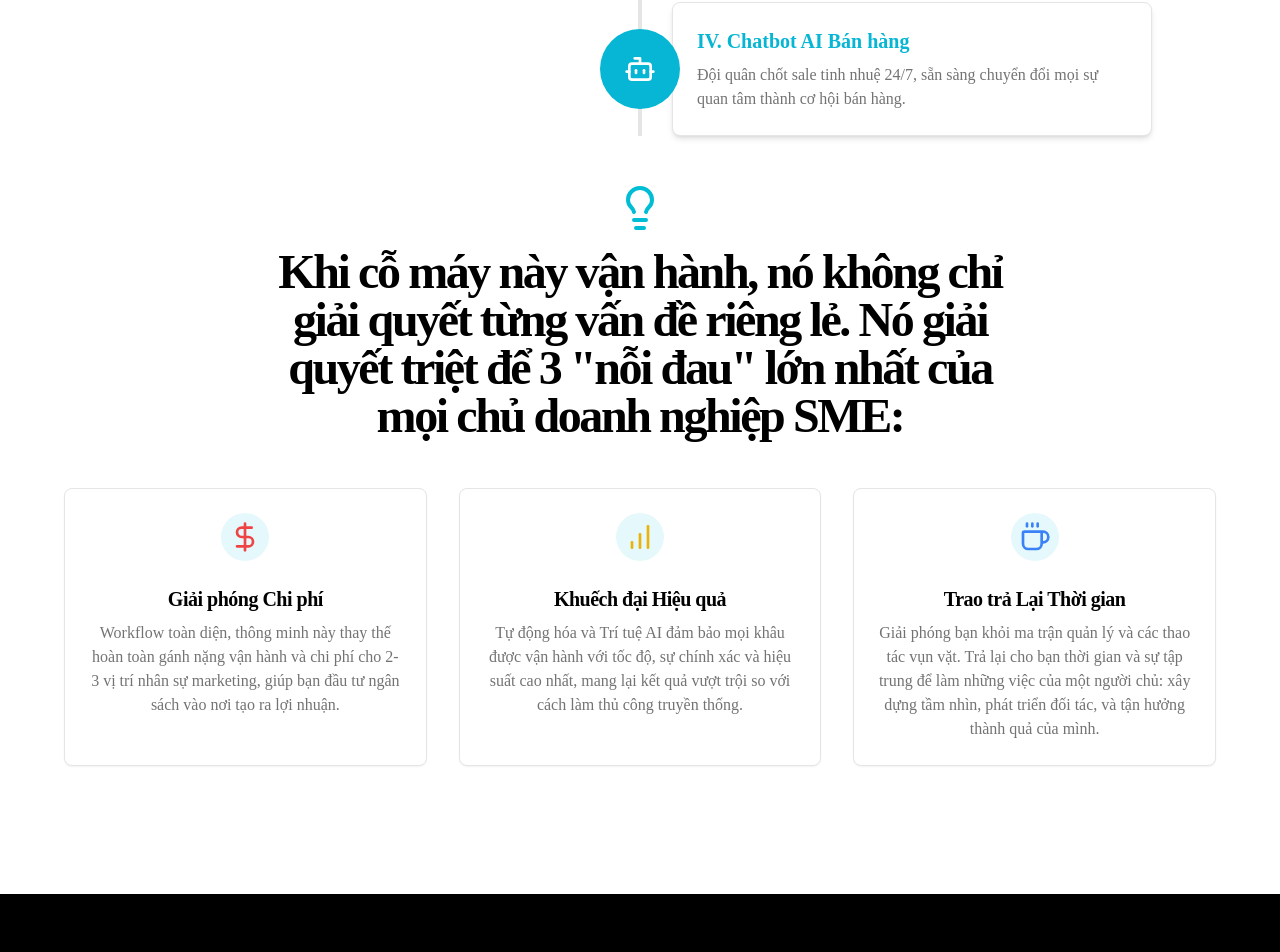
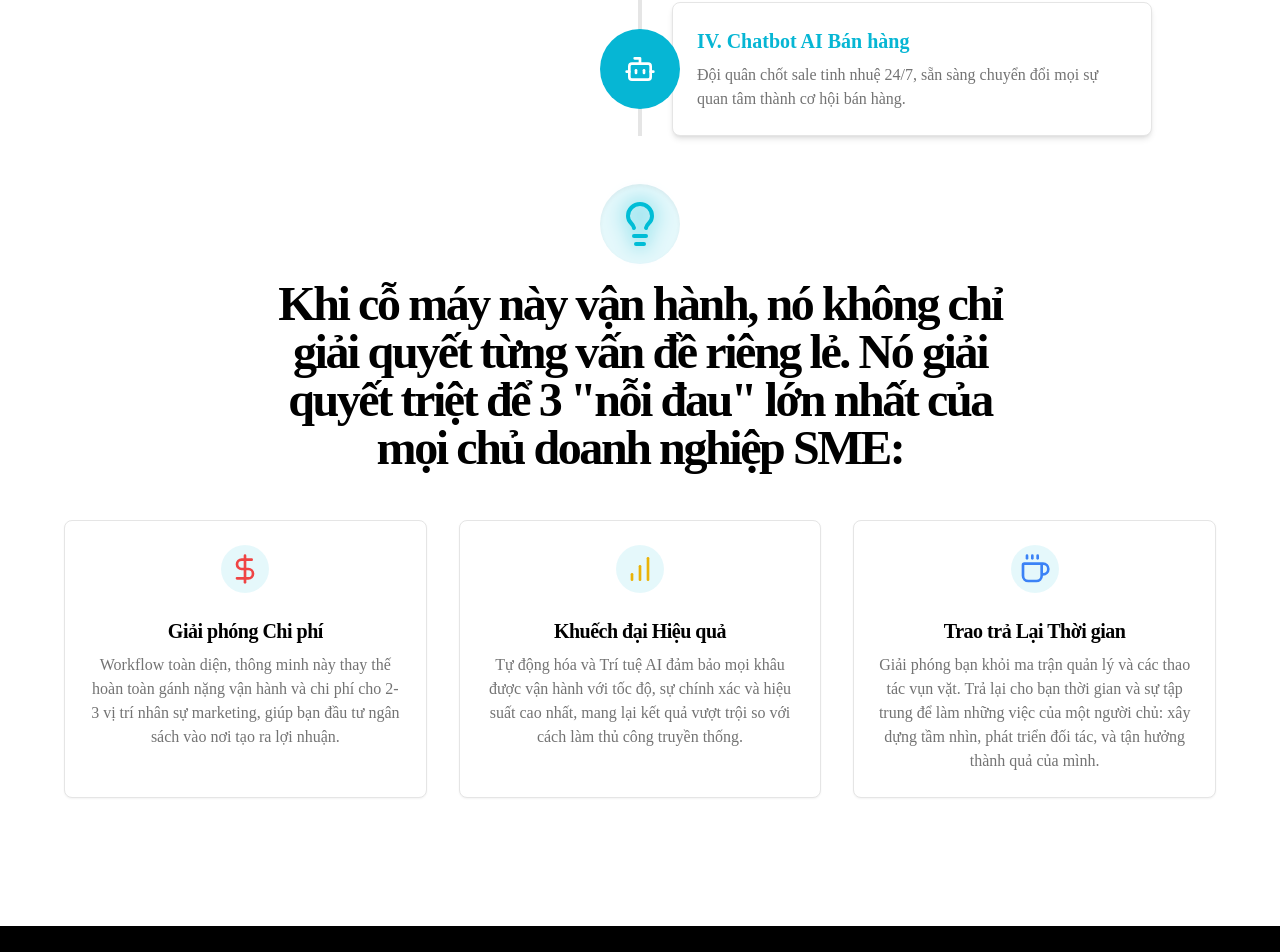
Before and after one commit to jb007-gg/igen-backend, a Next.js app: page /giai-phap in a window 1280 px wide. Shown: the part 1496-2448 px from the top of the page. Built offline with nearby package versions, Linux system fonts and the light colour scheme.

Commit message:
light bulb with ambient light around (_for element svg_)

```diff
--- a/src/app/giai-phap/page.tsx
+++ b/src/app/giai-phap/page.tsx
@@ -111,7 +111,9 @@ export default function SolutionsPage() {
               })}
             </div>
             <div className="mx-auto max-w-3xl text-center">
-                <Lightbulb className="mx-auto h-12 w-12 text-primary" />
+                <div className="mx-auto flex h-20 w-20 items-center justify-center rounded-full bg-primary/10 shadow-inner">
+                    <Lightbulb className="h-12 w-12 text-primary drop-shadow-[0_0_10px_hsl(var(--primary))]" />
+                </div>
                 <h2 className="mt-4 text-3xl font-bold tracking-tighter text-foreground sm:text-4xl md:text-5xl font-headline">
                     Khi cỗ máy này vận hành, nó không chỉ giải quyết từng vấn đề riêng lẻ. Nó giải quyết triệt để 3 "nỗi đau" lớn nhất của mọi chủ doanh nghiệp SME:
                 </h2>
```
